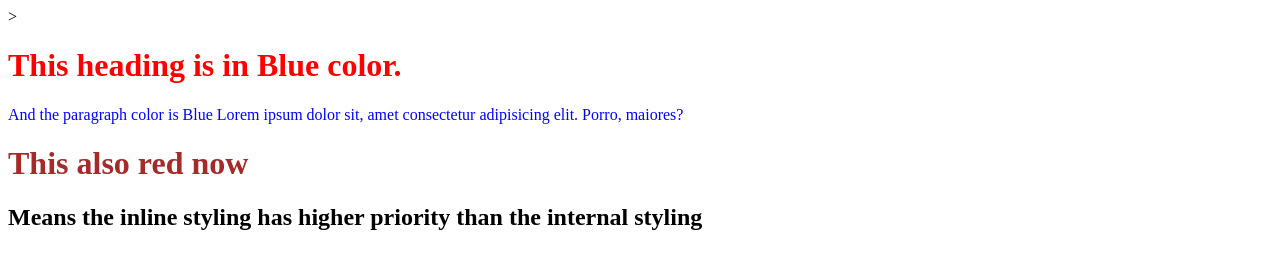
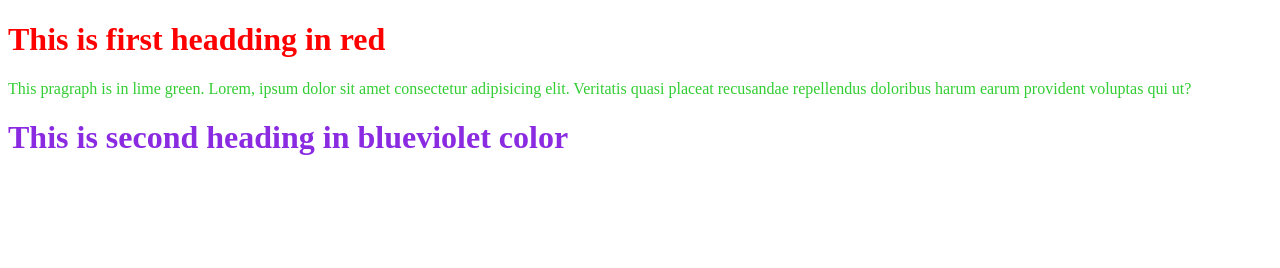
Before and after one commit to aqeebdesai/CSS, a plain HTML site: page Index.html in a window 1280 px wide. Drawn offline with Linux system fonts and the light colour scheme.

Commit message:
extenal styling

```diff
--- a/Index.html
+++ b/Index.html
@@ -1,23 +1,16 @@
-<!--Basic syntax is            tagselector{property:value} selector selects or chooses one of the html tag for styling
-for example Heading tag                  h1{color  : red;}    -->
-
 <!DOCTYPE html>
 <html lang="en">
 <head>
     <meta charset="UTF-8">
     <meta name="viewport" content="width=device-width, initial-scale=1.0">
-    <title>Internal styling</title>
-    <!--What is internal styling? If you apply styling inside style tag in or defined it seperately then its called internal styling like we had written our first code-->
-    <style>
-      h1{color:red;}
-      p{color:blue;}
-    </style>>
+    <title>External Styling</title>
+    <!--In real life external styling only used not internal or external-->
+    <!-- To link/include css style sheet with the html we use link tag-->
+    <link rel="stylesheet" href="index.css">
 </head>
 <body>
-    <h1>This heading is in Blue color.</h1>
-    <p>And the paragraph color is Blue Lorem ipsum dolor sit, amet consectetur adipisicing elit. Porro, maiores?</p>
-    <!-- Now if I give inline styling to the tag what Happens?-->
-    <h1 style="color:brown";>This also red now</h1>
-    <h2 style="color:black;">Means the inline styling has higher priority than the internal styling</h2>
+    <h1>This is first headding in red</h1>
+    <P>This pragraph is in lime green. Lorem, ipsum dolor sit amet consectetur adipisicing elit. Veritatis quasi placeat recusandae repellendus doloribus harum earum provident voluptas qui ut?</P>
+    <h1 style="color:blueviolet;">This is second heading in blueviolet color</h1>
 </body>
 </html>
--- /dev/null
+++ b/index.css
@@ -0,0 +1,3 @@
+/* No need to use style tag in css file /star stat/ is used for commnenting */
+h1{color:red;}
+p{color:limegreen;}
```
